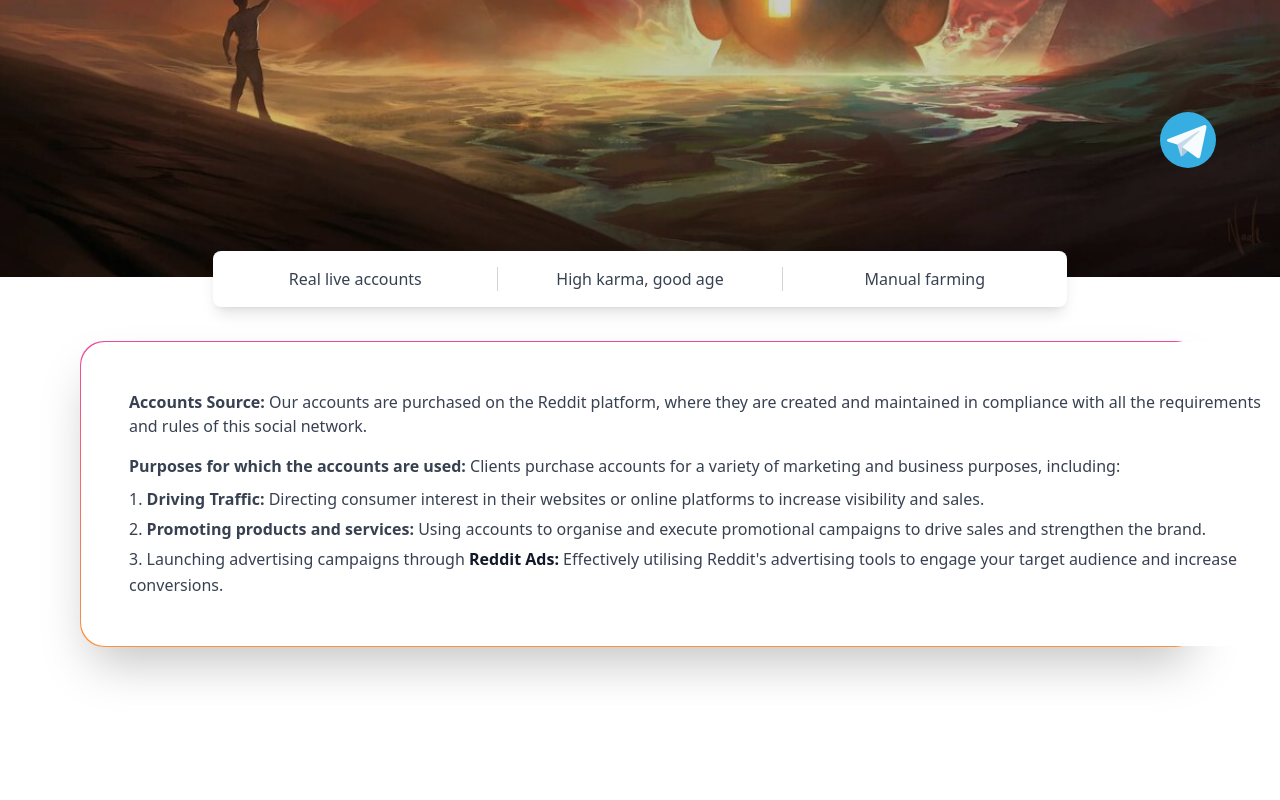
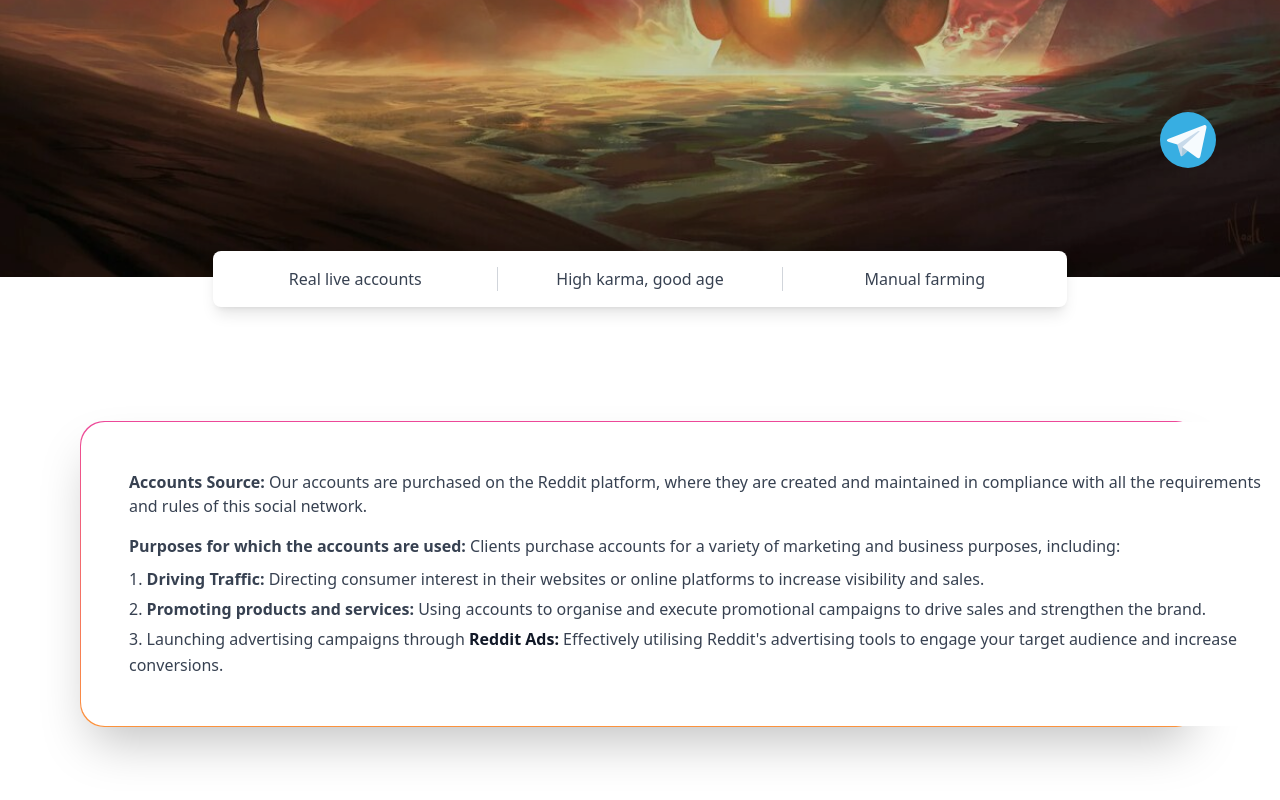
Before and after one commit to kirilldmalyshkin/checkout-accounts, a Nuxt app in the folder frontend/: page / in a window 1280 px wide. Shown: the part 588-1388 px from the top of the page. Built offline with nearby package versions, Linux system fonts and the light colour scheme.

Commit message:
some fixes

```diff
--- a/frontend/components/SourceInfo.vue
+++ b/frontend/components/SourceInfo.vue
@@ -1,5 +1,5 @@
 <template>
-  <div id="source-info" class="section relative pt-20 pb-16 md:pt-16 bg-white px-10 md:px-20 -z-50 ">
+  <div id="source-info" class="section relative pt-20 pb-16 md:pt-36 bg-white px-10 md:px-20 -z-50 ">
     <div class="rounded-3xl p-px bg-gradient-to-b from-pink-500 to-orange-400 shadow-md md:shadow-2xl">
        <div class="m-auto p-12 bg-white rounded-3xl  lg:min-w-[1022px] xl:min-w-[1230px] 2xl:min-w-[1530px] text-gray-700 ">
           <p class="mb-4">
```
